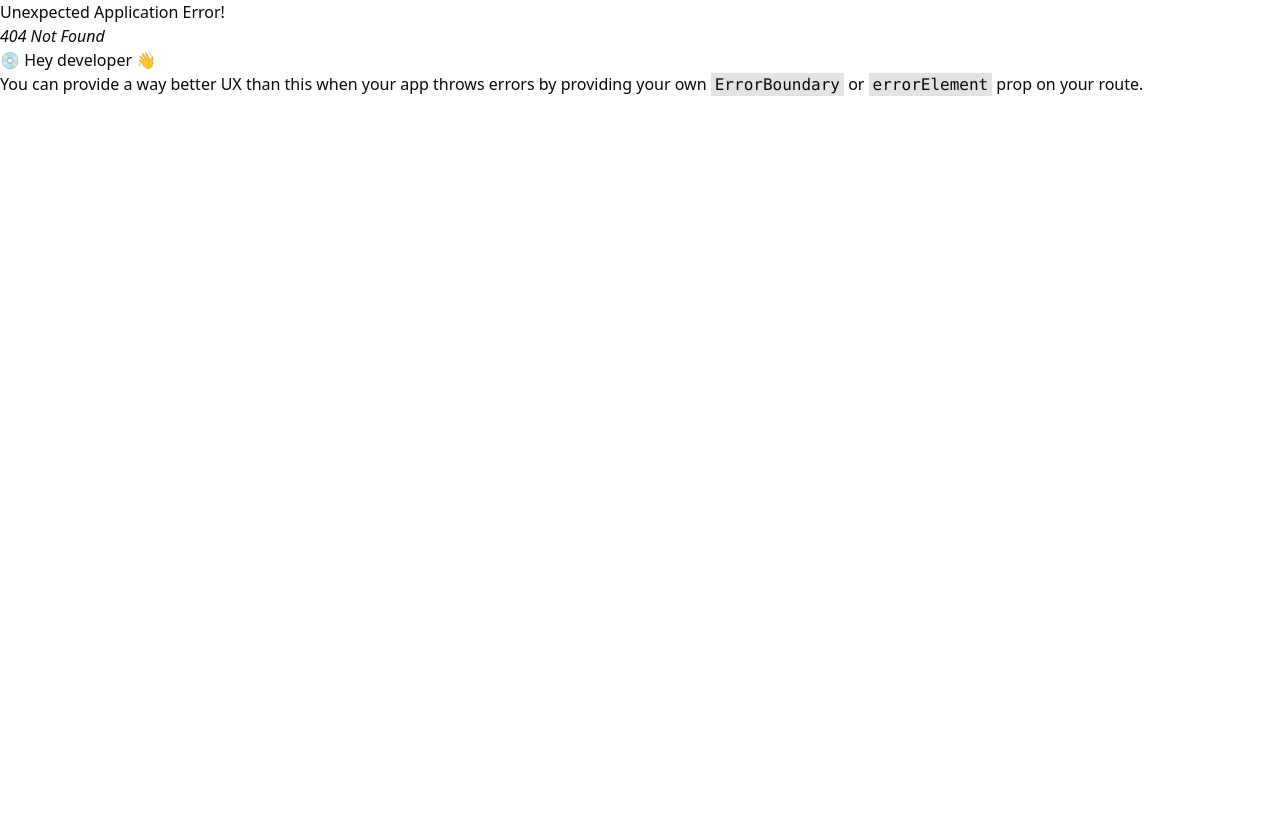
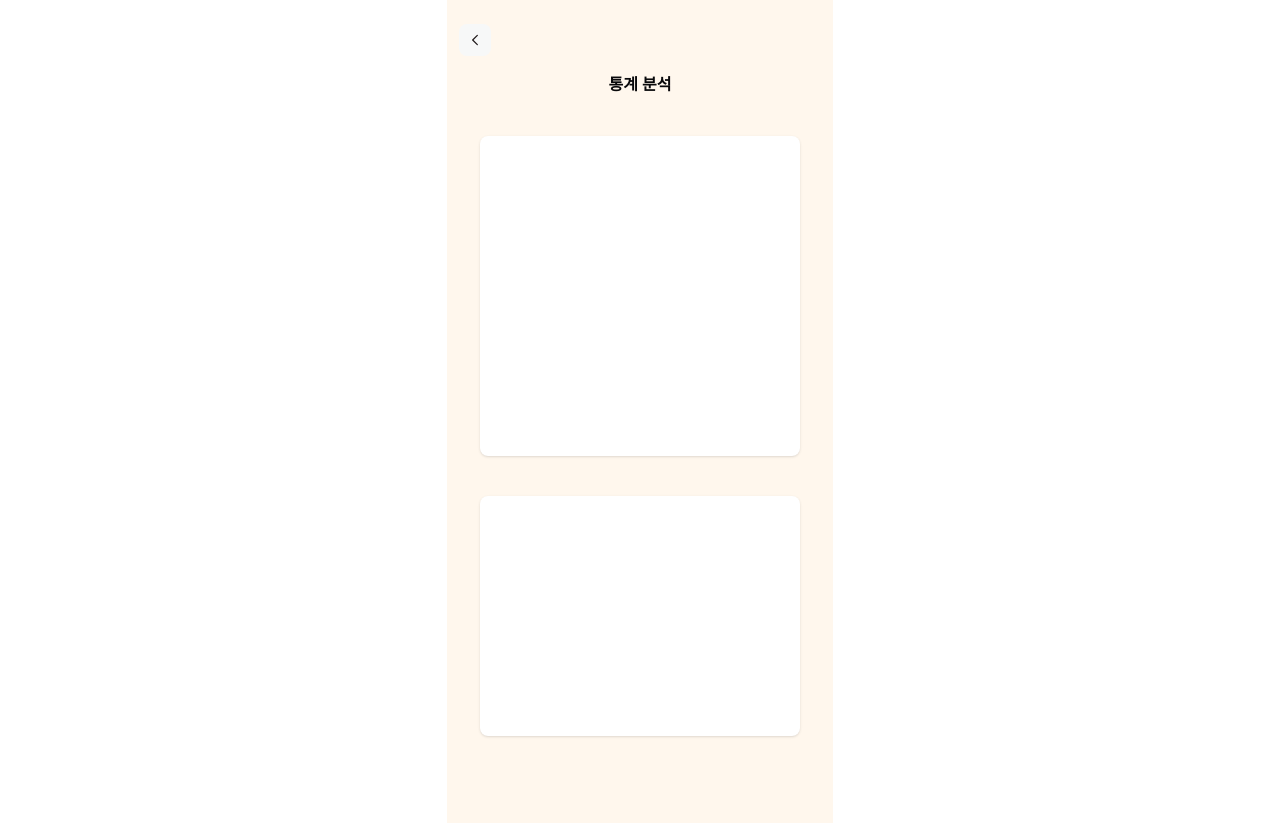
Before and after one commit to yxun20/dingle_frontend, a React (Vite) app: page /insight in a window 1280 px wide. Before the commit this address had no page. Before the commit the page ends 800 px from the top, so only its background shows below. Built offline with nearby package versions, Linux system fonts and the light colour scheme; what tailwindcss-truncate-multiline would draw is missing.

Commit message:
add InsightPage

```diff
--- a/src/main.tsx
+++ b/src/main.tsx
@@ -11,6 +11,7 @@ import MonitorPosePage from '@/pages/MonitorPosePage.tsx';
 import MonitorFrequncyPage from '@/pages/MonitorFrequncyPage.tsx';
 import Dashboard from '@/pages/Dashboard.tsx';
 import ScanPage from '@/pages/ScanPage.tsx';
+import InsitePage from './pages/InsightPage';
 
 const routesConfig = [
   {
@@ -36,6 +37,10 @@ const routesConfig = [
   {
     path: '/scan',
     element: <ScanPage />,
+  },
+  {
+    path: '/insight',
+    element: <InsitePage />,
   }
 ];
 
--- /dev/null
+++ b/src/pages/InsightPage.tsx
@@ -0,0 +1,28 @@
+import backIcon from '@/assets/backIcon.svg'; // 뒤로가기 아이콘
+
+function InsitePage() {
+    return (
+        <div className="flex flex-col h-[823px] w-[386px] items-center w-[386px] mx-auto bg-orange-50">
+            <div className="w-full flex justify-start mb-4 mt-6 ml-6">
+                <button>
+                <img src={backIcon} alt="Camera Icon" className="w-8 h-8 cursor-pointer" />
+                </button>
+            </div>
+            <p className="font-bold"> 통계 분석 </p>
+
+            {/*  */}
+            <div className="w-80 max-w-md h-80 mt-10 bg-white shadow rounded-lg">
+
+            </div>
+
+            {/*  */}
+            <div className="w-80 max-w-md m-10 h-60 bg-white shadow rounded-lg ">
+
+            </div>
+
+        </div>
+
+  );
+}
+
+export default InsitePage;
```
Also changed, not shown: src/assets/backIcon.svg (added).
